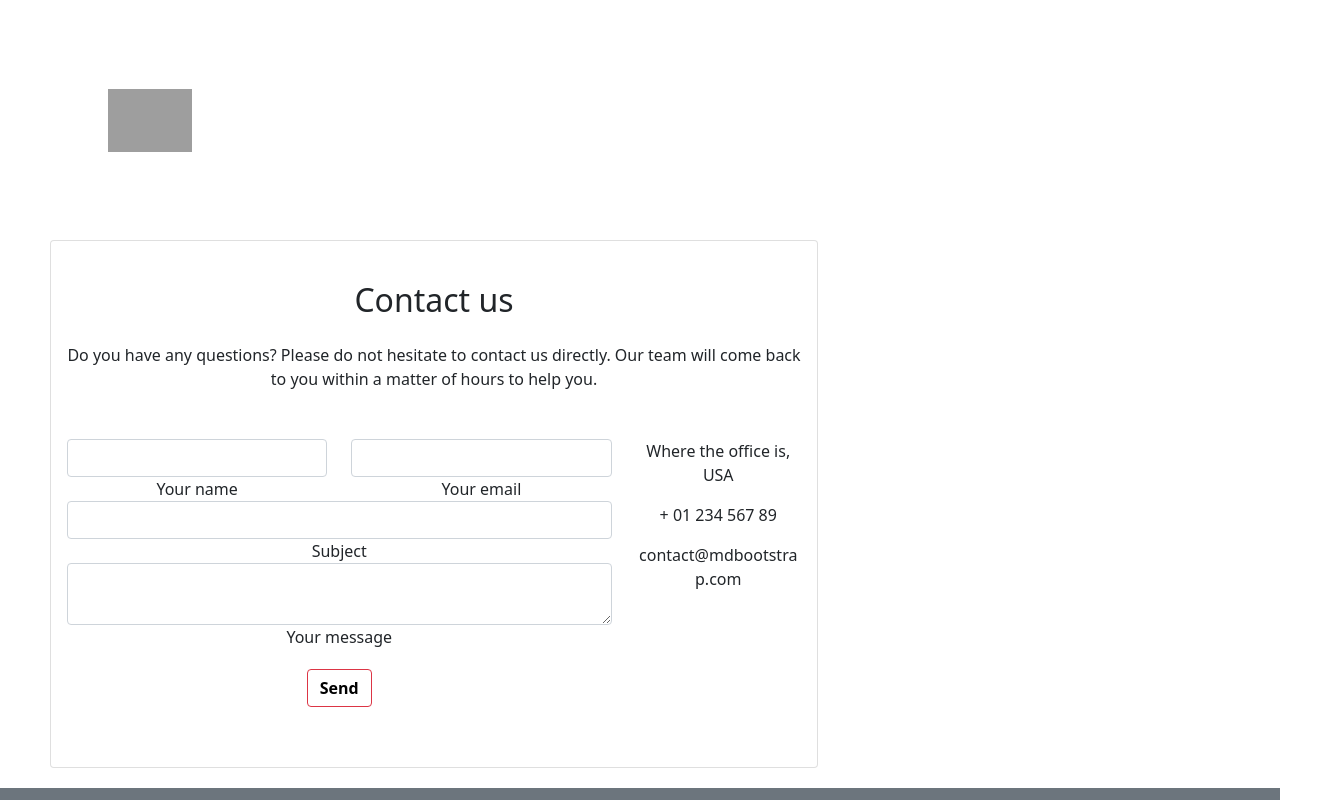
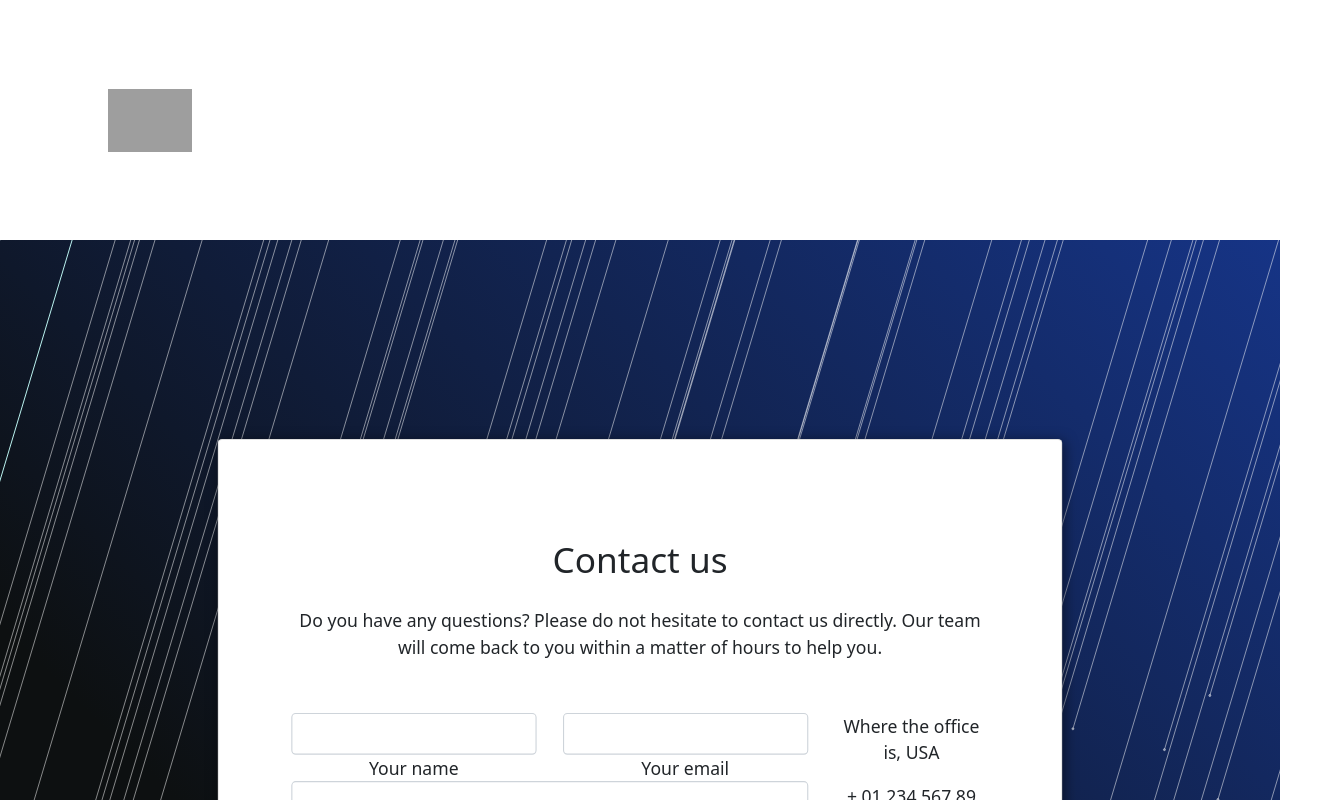
Before and after one commit to kaynboyle/sea-scouts, a React (Create React App) app: page /contact-us in a window 1280 px wide. Shown: the top 800 px of the page, 1344 px wide, since content can reach past the window. Built offline with nearby package versions, Linux system fonts and the light colour scheme; grey boxes are pictures that could not be loaded.

Commit message:
icy lines using react hooks mous move react hook in scripts, html canvas working in contact index.js

```diff
--- a/src/App.css
+++ b/src/App.css
@@ -146,6 +146,7 @@ a:hover {
  margin-left: 50px;
 }
 
+
 /* form{
   margin-right: -105px;
 } */
@@ -165,12 +166,51 @@ a:hover {
   height: 70%;
 
 }
+
+.flex1 {
+  position: absolute;
+  margin-top: -550px;
+  left: 0;
+  width: 100vw;
+  height: 100vh;
+  z-index: 20;
+  transform: scale(1.1);
+  display: flex;
+  align-items: center;
+  justify-content: center;
+}
+
+.flex1 > div {
+  padding: 50px;
+  box-shadow: 2px 2px 12px rgba(0, 0, 0, 0.5);
+}
+
 .right-card{
   display: flex;
   justify-content: flex-end;
   margin-top: 180px;
   margin-right: 100px;
 
+
+
+}
+
+body {
+  margin: 0;
+  overflow-x: hidden;
+}
+
+canvas {
+  background: linear-gradient(45deg, #0d1011 0% 20%, #163486);
+  /* #861625 */
+  margin: 0;
+  padding: 0;
+  border: none;
+
+}
+#page-extension{
+  margin-top: 20px;
+  margin-bottom: 500px;
 }
 .bios{
   margin-top: 100px;
--- /dev/null
+++ b/src/assets/scripts/script.js
@@ -0,0 +1,16 @@
+import React from "react";
+import { useEffect, useState } from "react";
+
+
+export const useMousePosition = () => {
+    const [position, setPosition] = useState({ x: 0, y: 0 });
+    useEffect(() => {
+    const setFromEvent = (e) => setPosition({ x: e.clientX, y: e.clientY });
+        window.addEventListener("mousemove", setFromEvent);
+    return () => {
+        this.window.removeEventListener("mousemove", setFromEvent)
+
+    };
+},[]);
+    return position;
+    };
--- a/src/components/ContactUs/index.js
+++ b/src/components/ContactUs/index.js
@@ -1,10 +1,97 @@
 import React from 'react';
-import gif from "../../assets/ezgif-5-888cbcb2d7.gif";
+import { useEffect, useState } from "react";
+import { useMousePosition } from "../../assets/scripts/script.js"
+function ContactUs() {
+    const mouse = useMousePosition();
+    React.useEffect(() => {
+        const cvs = document.querySelector('canvas');
+        const c = cvs.getContext('2d');
+        cvs.width = window.innerWidth;
+        cvs.height = window.innerHeight;
 
-function ContactUs() {
+        window.addEventListener('resize', function () {
+        cvs.width = window.innerWidth;
+        cvs.height = window.innerHeight;
+        });
+        window.addEventListener('mousemove', function (e) {
+            mouse.x = e.x;
+            mouse.y = e.y;
+          });
+        class Line {
+            constructor(x, y, offset) {
+                this.x = x;
+                this.y = y;
+                this.offset = offset;
+                this.radians = 0;
+                this.velocity = 0.01;
+        }
+        draw = () => {
+            c.strokeStyle = 'rgba(255, 255, 255, 0.5)';
+            c.fillStyle = 'rgba(255, 255, 255, 0.3)';
+        const drawLinePath = (width = 0, color) => {
+            c.beginPath();
+            c.moveTo(this.x - (width / 2), this.y + (width / 2));
+            c.lineTo(this.x - (width / 2) + 300, this.y - (width / 2) - 1000);
+            c.lineTo(this.x + (width / 2) + 300, this.y - (width / 2) - 1000);
+            c.lineTo(this.x + (width / 2), this.y - (width / 2));
+            c.closePath();
+            if (c.isPointInPath(mouse.x, mouse.y) && color) {
+                c.strokeStyle = color;
+            };
+        };
+        drawLinePath(150, '#baf2ef');
+        drawLinePath(50, '#dcf3ff');
 
+        c.beginPath();
+        c.arc(this.x, this.y, 1, 0, Math.PI * 2, false);
+        c.fill();
+        c.moveTo(this.x, this.y);
+        c.lineTo(this.x + 300, this.y - 1000);
+        c.stroke();
+        c.closePath();
+
+        this.update();
+      }
+
+      update = () => {
+        this.radians += this.velocity;
+        this.y = this.y + Math.cos(this.radians + this.offset);
+      }
+    }
+
+    const lineArray = [];
+
+    for (let i = 0; i < 100; i++) {
+
+      const start = { x: -250, y: 800 };
+      const random = Math.random() - 0.5;
+      const unit = 25;
+
+      lineArray.push(
+        new Line(
+          start.x + ((unit + random) * i),
+          start.y + (i + random) * -3 + Math.sin(i) * unit,
+          0.1 + (1 * i)
+        )
+      );
+    };
+
+    function animate() {
+      requestAnimationFrame(animate);
+      c.clearRect(0, 0, window.innerWidth, window.innerHeight);
+      lineArray.forEach(line => {
+        line.draw();
+      })
+    };
+
+    animate();
+
+
+
+      }, []);
     return (
         <div className="App">
+            <canvas id="myCanvas"></canvas>
             <div className="flex1">
                 <div class="card">
                 <div class="card-body">
@@ -112,6 +199,7 @@ function ContactUs() {
                       <img src={gif} alt="cherry logo"/>
                 </div> */}
             </div>
+            <div id="page-extension"></div>
         </div>
 
     );
```
